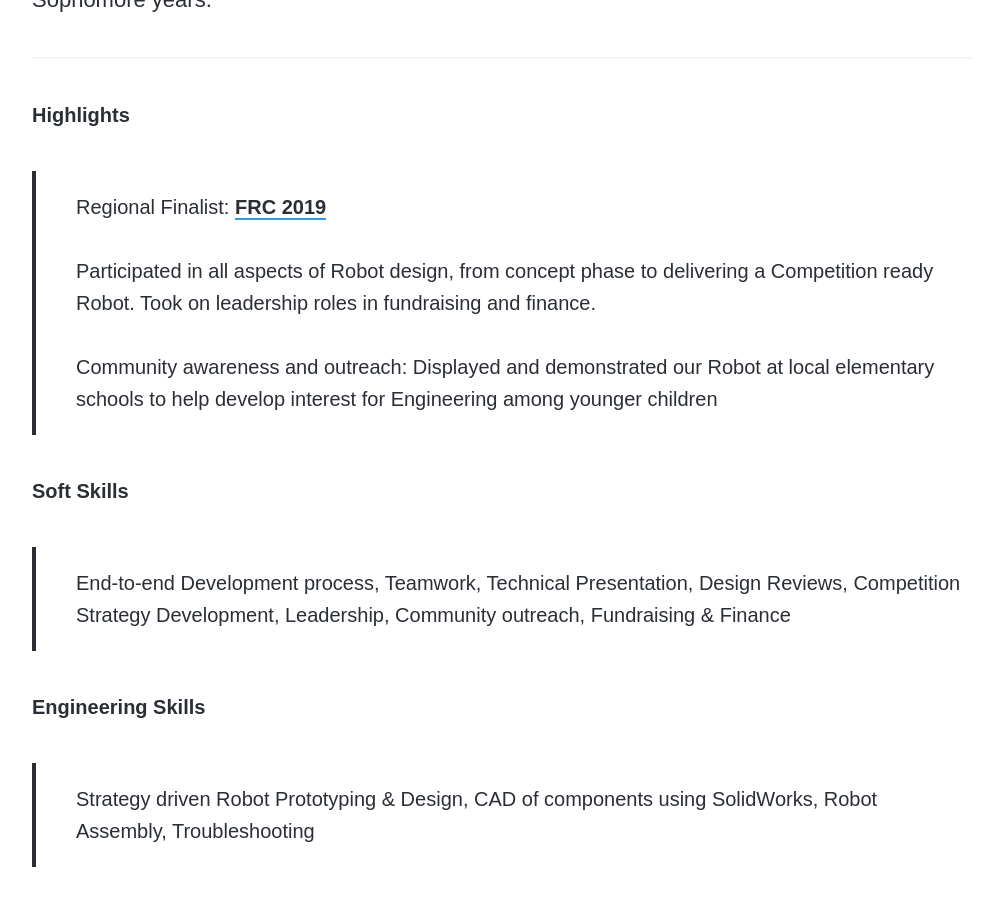
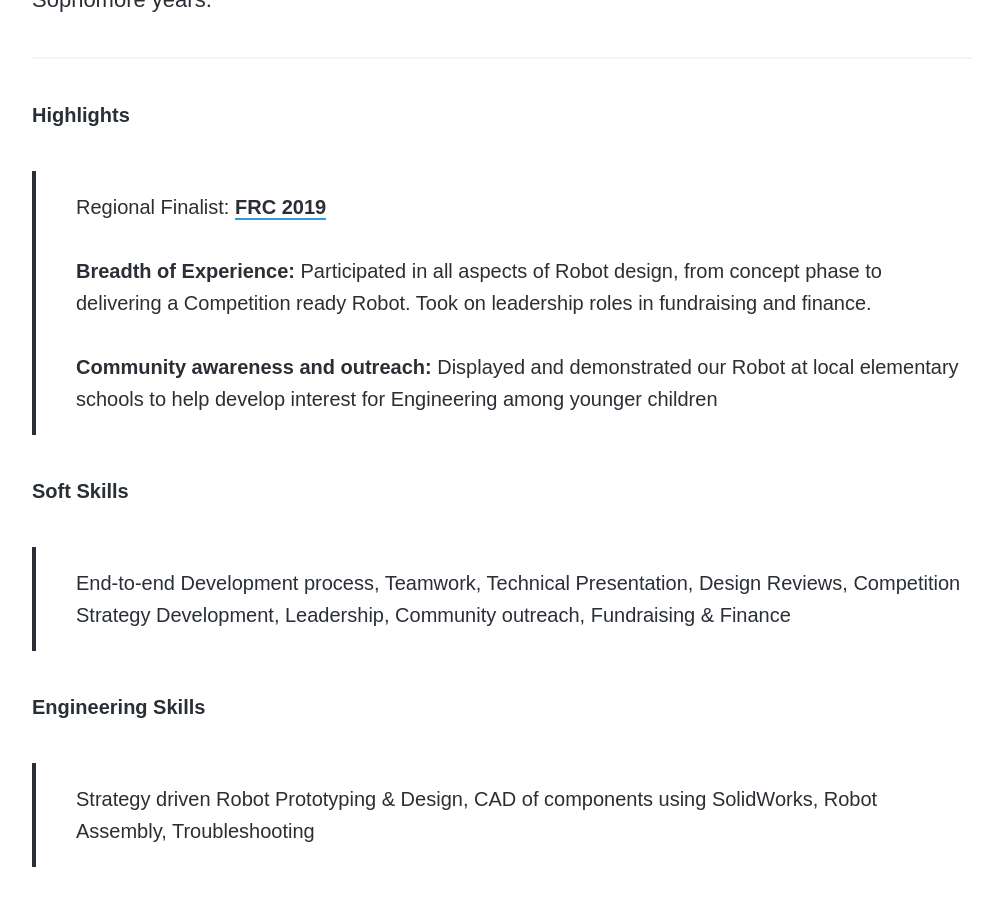
Before and after one commit to disha-22/disha-22.github.io, a Jekyll site: the page built from _projects/robotics.md, in a window 1280 px wide and 900 px high, scrolled down 664 px. Shown: the whole window, without its empty margins (138-1128 px from the left). Built offline with Jekyll 4.4.1, drawn with Linux system fonts in a browser that asks for light colours; nearby versions of some CDN libraries; some web fonts are replaced.

Commit message:
Update robotics.md

```diff
--- a/_projects/robotics.md
+++ b/_projects/robotics.md
@@ -12,7 +12,7 @@
 <hr>
 
 <h6> Highlights </h6>
-> Regional Finalist: <a href="https://frc-events.firstinspires.org/team/972"> FRC 2019 </a> <br><br> Participated in all aspects of Robot design, from concept phase to delivering a Competition ready Robot. Took on leadership roles in fundraising and finance. <br><br> Community awareness and outreach: Displayed and demonstrated our Robot at local elementary schools to help develop interest for Engineering among younger children
+> Regional Finalist: <a href="https://frc-events.firstinspires.org/team/972"> FRC 2019 </a> <br><br> <b>Breadth of Experience:</b> Participated in all aspects of Robot design, from concept phase to delivering a Competition ready Robot. Took on leadership roles in fundraising and finance. <br><br> <b>Community awareness and outreach:</b> Displayed and demonstrated our Robot at local elementary schools to help develop interest for Engineering among younger children
 
 <h6> Soft Skills </h6>
 > End-to-end Development process, Teamwork, Technical Presentation, Design Reviews, Competition Strategy Development, Leadership, Community outreach, Fundraising & Finance
```
